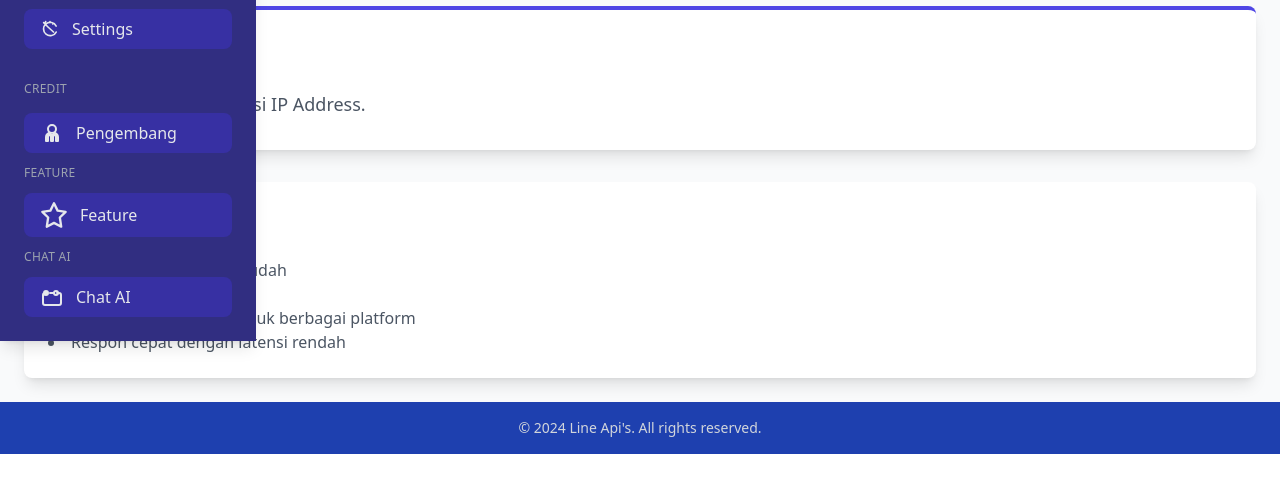
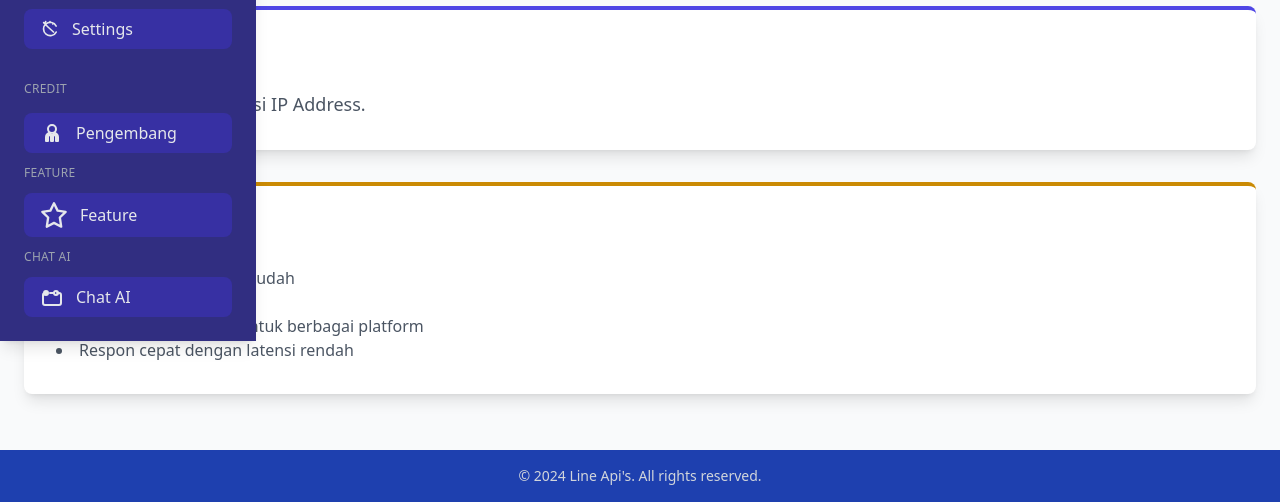
Before and after one commit to LineShare352/Line-Api, a website: page public/index.html in a window 1280 px wide. Shown: the part 587-1089 px from the top of the page. Before the commit the page ends 1041 px from the top, so only its background shows below. Drawn offline with nearby package versions, Linux system fonts and the light colour scheme; no server answers.

Commit message:
Add files via upload

```diff
--- a/public/index.html
+++ b/public/index.html
@@ -272,8 +272,8 @@
   </div>
 
     <!-- Features Section -->
-    <div class="bg-white rounded-lg shadow-lg p-6 text-gray-800 mt-6 transition-all duration-500 hover:shadow-2xl">
-      <h2 class="text-red-600 text-3xl font-extrabold mb-4">Fitur Utama</h2>
+  <div class="bg-white rounded-lg shadow-lg p-8 text-gray-800 mb-8 border-t-4 border-yellow-600">
+      <h2 class="text-yellow-600 text-2xl font-bold mb-4">Fitur Utama</h2>
       <ul class="list-disc list-inside text-gray-600">
         <li>Integrasi API dengan mudah</li>
         <li>Statistik real-time</li>
```
